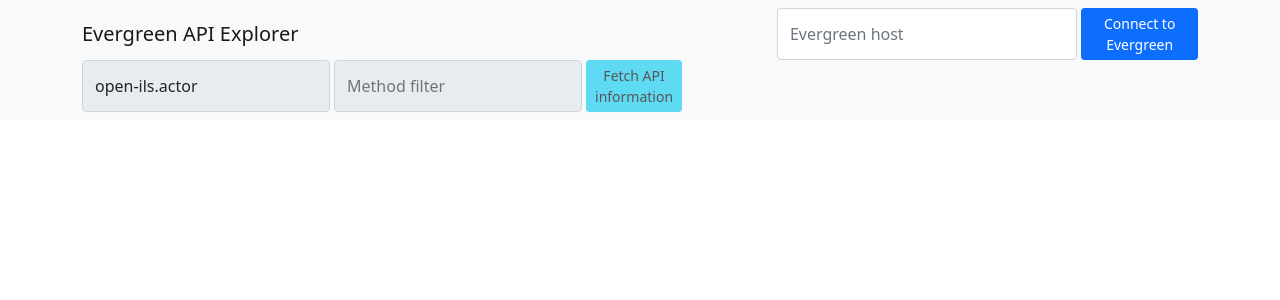
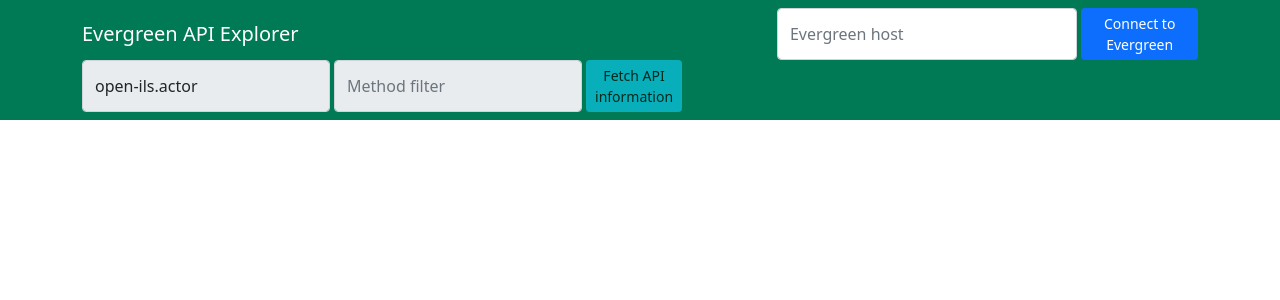
Before and after one commit to gmcharlt/evg-api-explorer-wip, a Vue app: page / in a window 1280 px wide. Shown: the top 300 px of the page. Built offline with nearby package versions, Linux system fonts and the light colour scheme.

Commit message:
tweak navbar color

```diff
--- a/src/components/EvgHostForm.vue
+++ b/src/components/EvgHostForm.vue
@@ -62,7 +62,7 @@
 </script>
 
 <template>
-    <nav class="navbar navbar-light bg-light sticky-top">
+    <nav class="navbar navbar-dark sticky-top" style="background-color: #007a54">
         <div class="container-md">
             <a class="navbar-brand">Evergreen API Explorer</a>
             <form class="d-flex">
```
